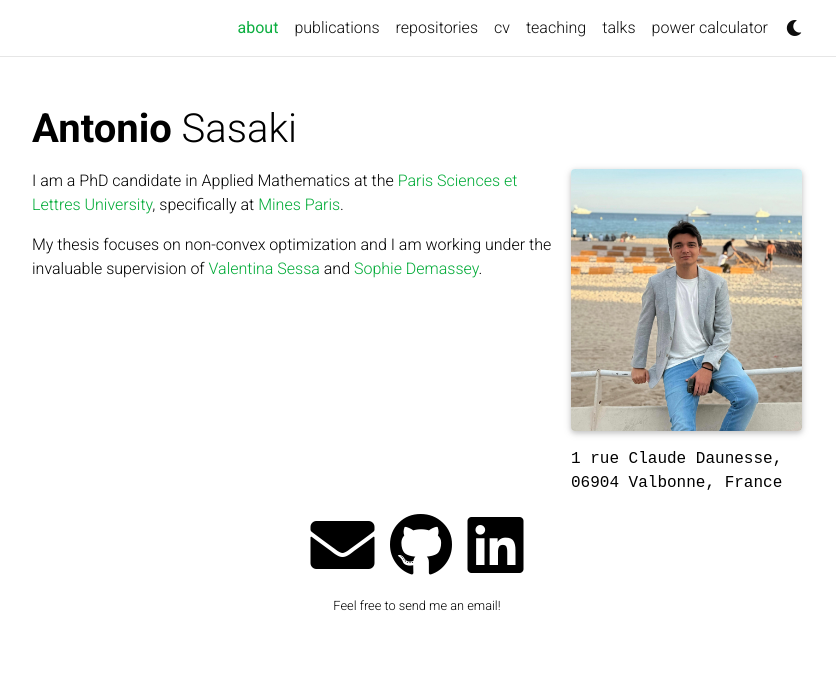
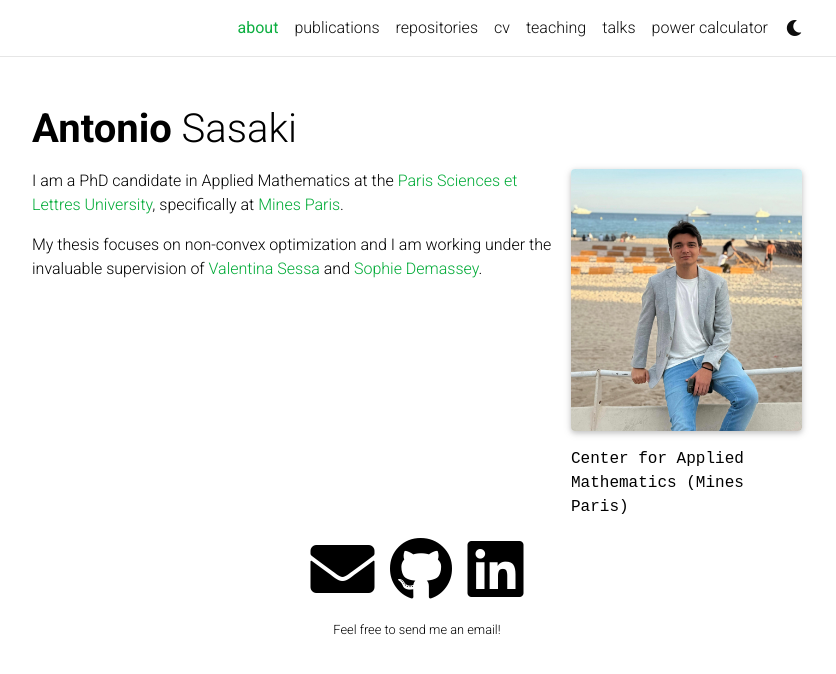
Before and after one commit to antoniosasaki/antoniosasaki.github.io, a Jekyll site: the page built from _pages/about.md, in a window 1280 px wide. Shown: the top 674 px of the page, without its empty margins (223-1059 px from the left). Built offline with Jekyll 4.4.1, drawn with Linux system fonts in a browser that asks for light colours; full-size pictures stand in for the smaller copies a plugin makes; comment, search, counter and statistics services are not loaded; a style sheet for code colours, icons or effects is not loaded.

Commit message:
Update address information on about page

```diff
--- a/_pages/about.md
+++ b/_pages/about.md
@@ -8,7 +8,7 @@ profile:
   image: prof_pic.jpg
   image_circular: false # crops the image to make it circular
   address: >
-    <p>1 rue Claude Daunesse, 06904 Valbonne, France</p>
+    <p>Center for Applied Mathematics (Mines Paris)</p>
 
 news: false  # includes a list of news items
 selected_papers: false # includes a list of papers marked as "selected={true}"
```
